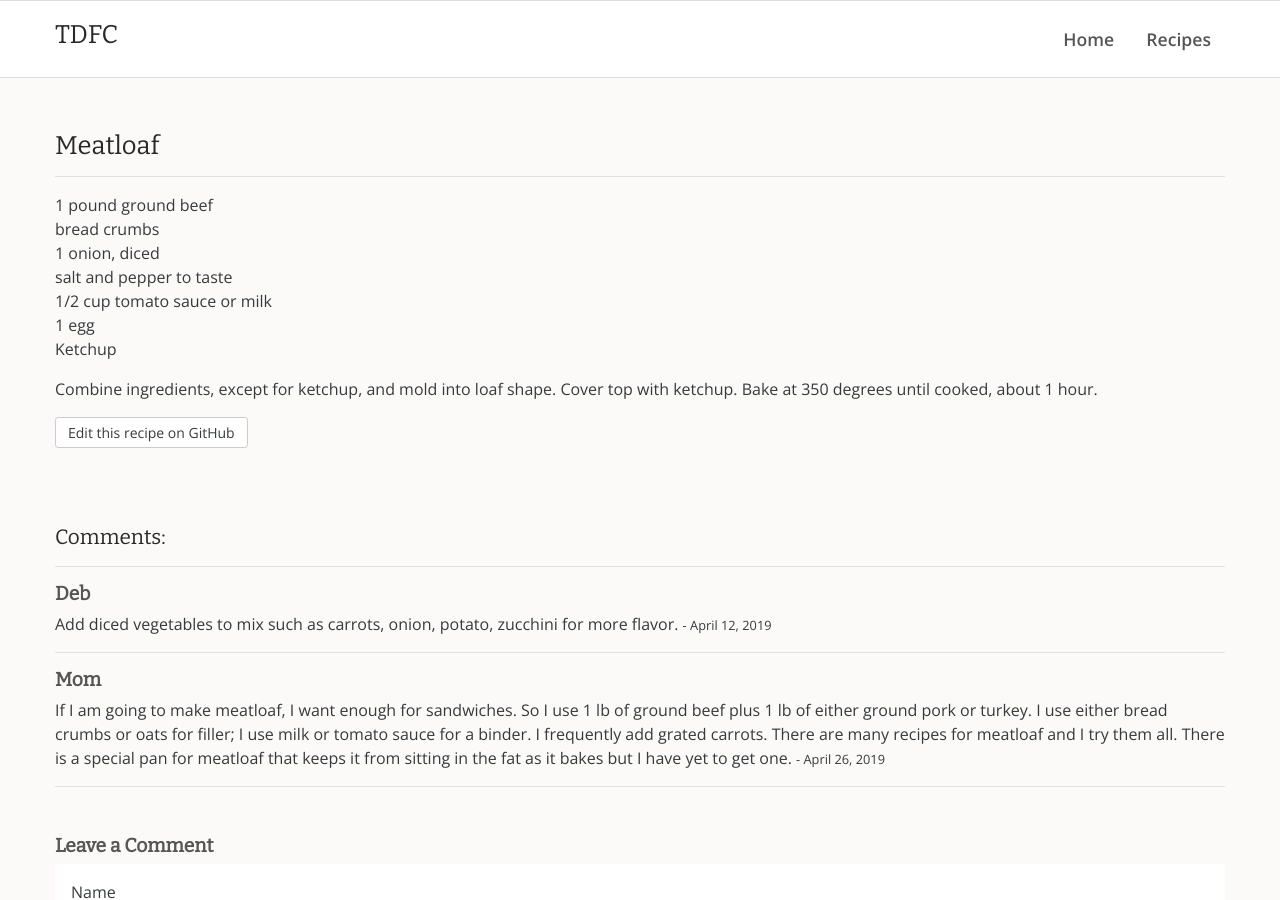
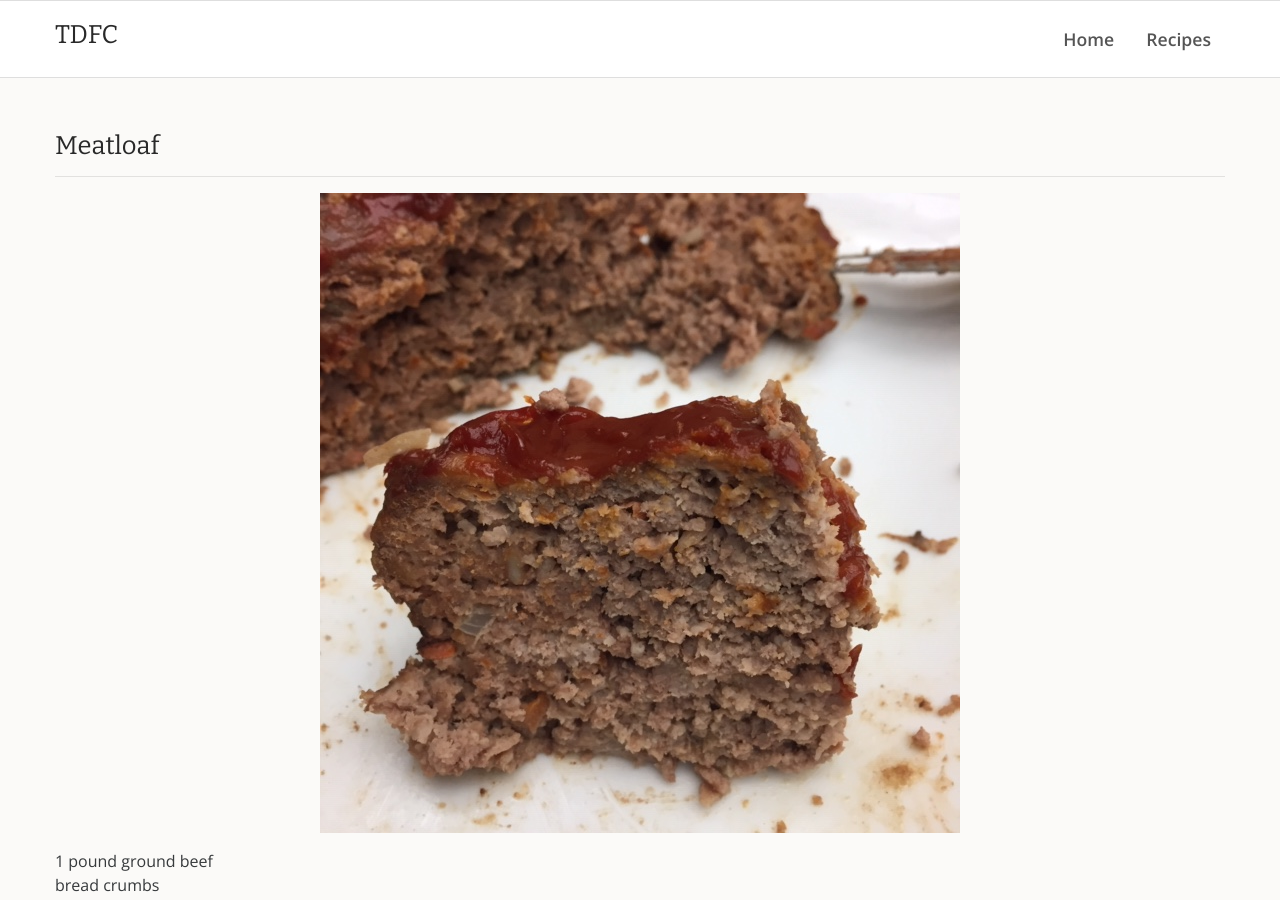
Before and after one commit to rdyar/tdfc, a Jekyll site: the page built from _main-courses/meatloaf.md, in a window 1280 px wide and 900 px high. Built offline with Jekyll 4.4.1, drawn with Linux system fonts in a browser that asks for light colours.

Commit message:
Update meatloaf.md

```diff
--- a/_main-courses/meatloaf.md
+++ b/_main-courses/meatloaf.md
@@ -1,4 +1,5 @@
 ---
+image: meatloaf.jpg
 ---
 
 1 pound ground beef
```
